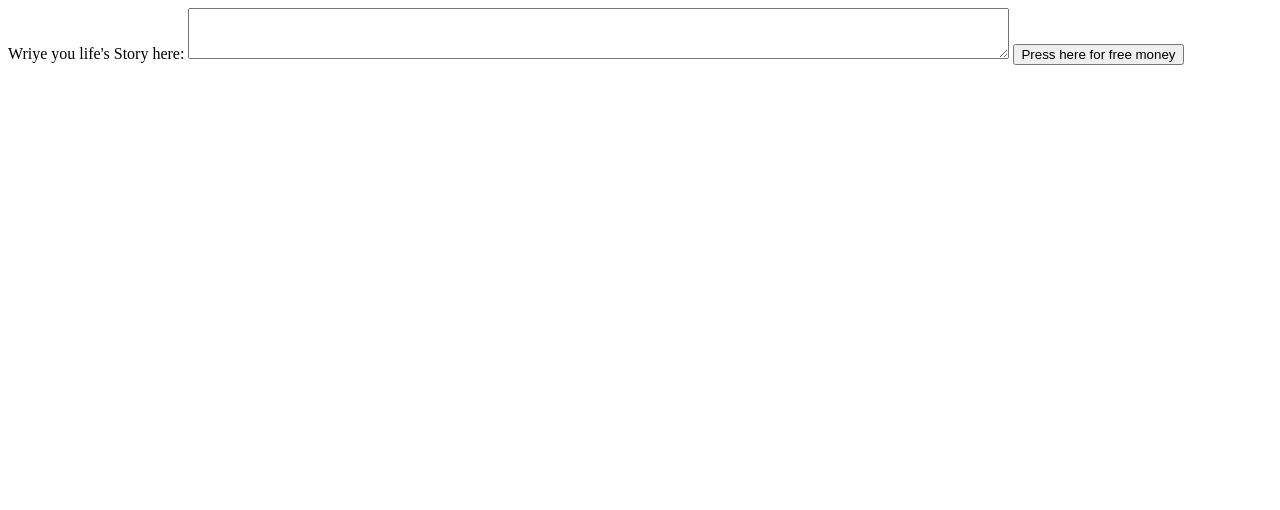
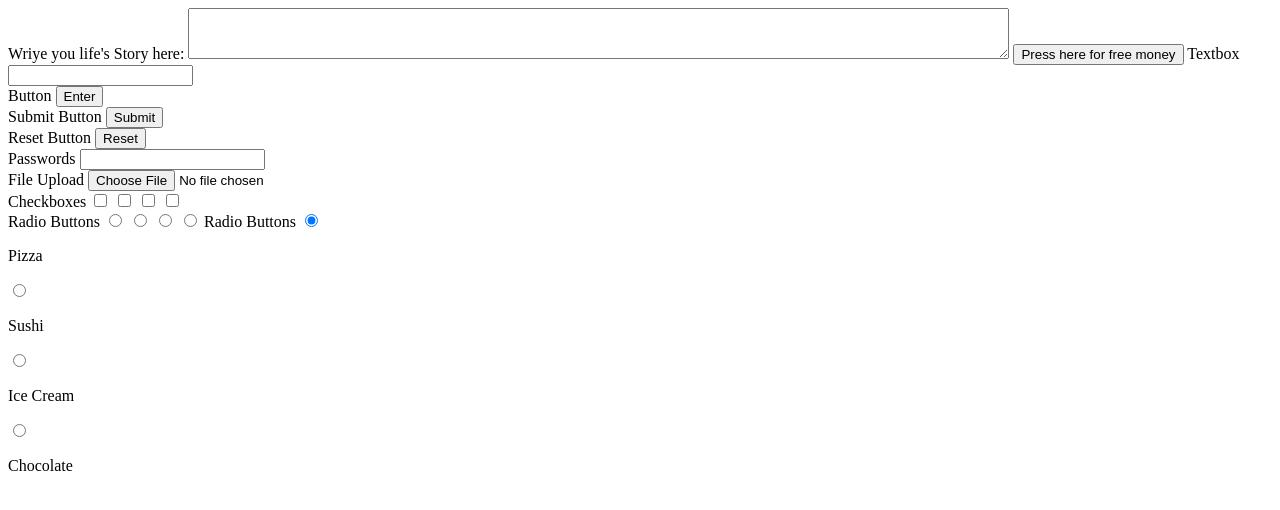
Before and after one commit to billjasonalmero/meda-fall2019-bill, a plain HTML site: page practice/html/forms.html in a window 1280 px wide. Drawn offline with Linux system fonts and the light colour scheme.

Commit message:
added forms

```diff
--- a/practice/html/forms.html
+++ b/practice/html/forms.html
@@ -13,6 +13,57 @@
     <label for="story">Wriye you life's Story here:</label>
     <textarea cols="100" rows="3"></textarea>
     <button>Press here for free money</button>
+
+    <label>Textbox</label>
+    <input type="text"/>
+    <br/>
+
+    <label>Button</label>
+    <input type="button" value="Enter"/>
+    <br/>
+
+    <label>Submit Button</label>
+    <input type="submit"/>
+    <br/>
+
+    <label>Reset Button</label>
+    <input type="reset"/>
+    <br/>
+
+    <label>Passwords</label>
+    <input type="password"/>
+    <br/>
+
+    <label>File Upload</label>
+    <input type="file"/>
+    <br/>
+
+    <label>Checkboxes</label>
+    <input type="checkbox"/>
+    <input type="checkbox"/>
+    <input type="checkbox"/>
+    <input type="checkbox"/>
+    <br/>
+
+    <label>Radio Buttons</label>
+    <input type="radio" name="option" value="pizza" checked/> <!--check auto select buttion-->
+    <input type="radio" name="option" value="sushi"/>
+    <input type="radio" name="option" value="Ice Cream"/>
+    <input type="radio" name="option" value="Chocolate"/>
+
+
+    <label>Radio Buttons</label>
+    <input type="radio" name="option" value="pizza" checked/> <!--check auto select buttion-->
+    <p>Pizza</p>
+
+    <input type="radio" name="option" value="sushi"/>
+    <p>Sushi</p>
+
+    <input type="radio" name="option" value="Ice Cream"/>
+    <p>Ice Cream</p>
+
+    <input type="radio" name="option" value="Chocolate"/>
+    <p>Chocolate</p>
   </form>
 
 
```
